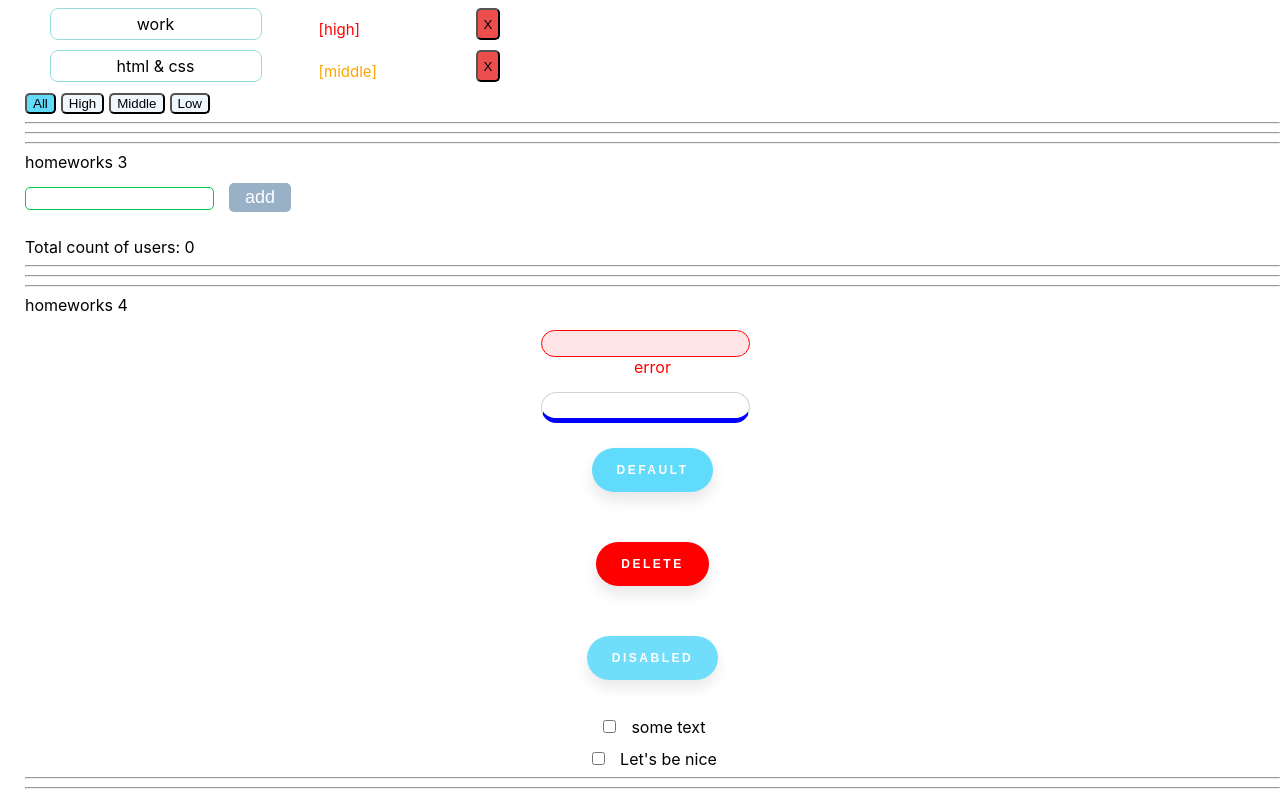
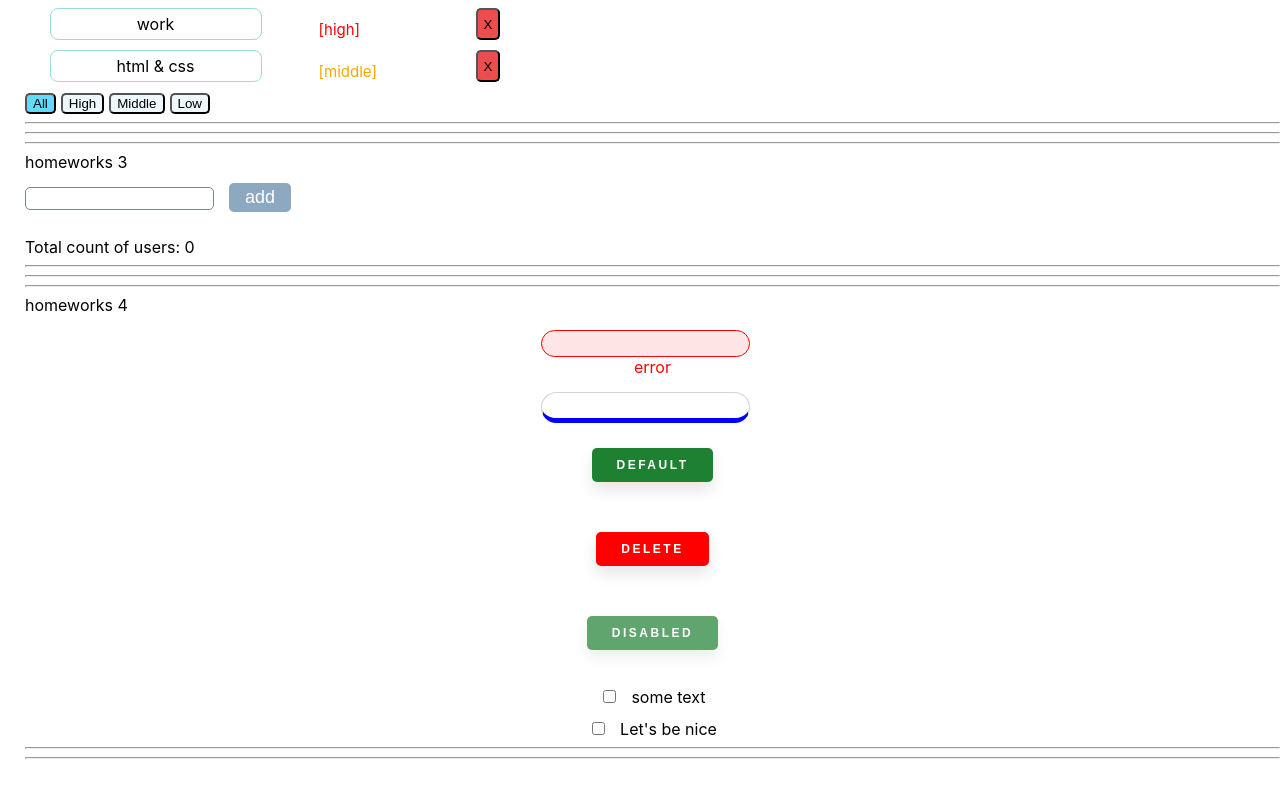
Before and after one commit to zillomoons/homework_ts, a React (Create React App) app: page / in a window 1280 px wide. Shown: the part 411-1208 px from the top of the page. After the commit the page ends 1178 px from the top, so only its background shows below. Built offline with nearby package versions, Linux system fonts and the light colour scheme.

Commit message:
HW4 refactoring

```diff
--- a/src/p1-main/m1-ui/u1-app/App.tsx
+++ b/src/p1-main/m1-ui/u1-app/App.tsx
@@ -4,6 +4,7 @@ import HW1 from '../../../p2-homeworks/h1/HW1'
 import HW2 from "../../../p2-homeworks/h2/HW2";
 import HW3 from "../../../p2-homeworks/h3/HW3";
 import HW4 from "../../../p2-homeworks/h4/HW4";
+import HW5 from "../../../p2-homeworks/h5/HW5";
 
 function App() {
     return (
--- a/src/p2-homeworks/h2/Affairs.tsx
+++ b/src/p2-homeworks/h2/Affairs.tsx
@@ -19,10 +19,11 @@ function Affairs(props: AffairsPropsType) {
         />
     ))
 
-    const setAll = () => props.setFilter('all') // need to fix
-    const setHigh = () => props.setFilter('high')
-    const setMiddle = () => props.setFilter('middle')
-    const setLow = () => props.setFilter('low')
+    // const setAll = () => props.setFilter('all') // need to fix
+    // const setHigh = () => props.setFilter('high')
+    // const setMiddle = () => props.setFilter('middle')
+    // const setLow = () => props.setFilter('low')
+    const filterHandler = (value: FilterType) => props.setFilter(value)
 
     // const onAll = styles.filterBtn + ' ' + (props.filter === 'all' ? styles.activeBtn : '');
     // const onHigh = styles.filterBtn + ' ' + (props.filter === 'high' ? styles.activeBtn : '');
@@ -43,10 +44,10 @@ function Affairs(props: AffairsPropsType) {
             {/*<button className={onMiddle} onClick={setMiddle}>Middle</button>*/}
             {/*<button className={onLow} onClick={setLow}>Low</button>*/}
 
-            <button className={setClass('all')} onClick={setAll}>All</button>
-            <button className={setClass('high')} onClick={setHigh}>High</button>
-            <button className={setClass('middle')} onClick={setMiddle}>Middle</button>
-            <button className={setClass('low')} onClick={setLow}>Low</button>
+            <button className={setClass('all')} onClick={()=>filterHandler('all')}>All</button>
+            <button className={setClass('high')} onClick={()=>filterHandler('high')}>High</button>
+            <button className={setClass('middle')} onClick={()=>filterHandler('middle')}>Middle</button>
+            <button className={setClass('low')} onClick={()=>filterHandler('low')}>Low</button>
         </div>
     )
 }
--- a/src/p2-homeworks/h3/Greeting.module.css
+++ b/src/p2-homeworks/h3/Greeting.module.css
@@ -6,7 +6,7 @@ input {
     outline: none;
 }
 .inputBorder {
-    border: 1px solid #00ca4e;
+    border: 1px solid lightslategrey;
 }
 
 .error {
--- a/src/p2-homeworks/h4/HW4.module.css
+++ b/src/p2-homeworks/h4/HW4.module.css
@@ -11,8 +11,8 @@
 }
 .column button {
     margin: 25px 0;
-    border-radius: 45px;
-    padding: 15px 25px;
+    border-radius: 5px;
+    padding: 10px 25px;
     color: white;
     border: none;
     font-size: 12px;
--- a/src/p2-homeworks/h4/HW4.tsx
+++ b/src/p2-homeworks/h4/HW4.tsx
@@ -36,7 +36,6 @@ function HW4() {
                 <SuperInputText
                     className={s.blue} // проверьте, рабоет ли смешивание классов
                 />
-
                 {/*----------------------------------------------------*/}
 
                 <SuperButton>
@@ -49,7 +48,7 @@ function HW4() {
                     delete {/*// название кнопки попадёт в children*/}
                 </SuperButton>
 
-                <SuperButton disabled>
+                <SuperButton disabled={true}>
                     disabled
                 </SuperButton>
 
--- a/src/p2-homeworks/h4/common/c1-SuperInputText/SuperInputText.module.css
+++ b/src/p2-homeworks/h4/common/c1-SuperInputText/SuperInputText.module.css
@@ -1,5 +1,6 @@
 .superInput {
     border: 1px solid rgba(135, 149, 154, 0.4);
+
 }
 
 .errorInput {
--- a/src/p2-homeworks/h4/common/c1-SuperInputText/SuperInputText.tsx
+++ b/src/p2-homeworks/h4/common/c1-SuperInputText/SuperInputText.tsx
@@ -6,7 +6,7 @@ type DefaultInputPropsType = DetailedHTMLProps<InputHTMLAttributes<HTMLInputElem
 
 // здесь мы говорим что у нашего инпута будут такие же пропсы как у обычного инпута
 // (чтоб не писать value: string, onChange: ...; они уже все описаны в DefaultInputPropsType)
-type SuperInputTextPropsType = DefaultInputPropsType & { // и + ещё пропсы которых нет в стандартном инпуте
+type SuperInputTextPropsType = Omit<DefaultInputPropsType, 'type'>  & { // и + ещё пропсы которых нет в стандартном инпуте
     onChangeText?: (value: string) => void
     onEnter?: () => void
     error?: string
@@ -15,7 +15,7 @@ type SuperInputTextPropsType = DefaultInputPropsType & { // и + ещё проп
 
 const SuperInputText: React.FC<SuperInputTextPropsType> = (
     {
-        type, // достаём и игнорируем чтоб нельзя было задать другой тип инпута
+        // type, // достаём и игнорируем чтоб нельзя было задать другой тип инпута
         onChange, onChangeText,
         onKeyPress, onEnter,
         error,
@@ -40,7 +40,7 @@ const SuperInputText: React.FC<SuperInputTextPropsType> = (
 
     const finalSpanClassName = `${s.error} ${spanClassName ? spanClassName : ''}`
     const finalInputClassName = `${className} ${error ? s.errorInput : s.superInput}` // need to fix with (?:) and s.superInput
-    // const finalInputClassName = `${s.errorInput} ${className}` // need to fix with (?:) and s.superInput
+
 
     return (
         <>
--- a/src/p2-homeworks/h4/common/c2-SuperButton/SuperButton.module.css
+++ b/src/p2-homeworks/h4/common/c2-SuperButton/SuperButton.module.css
@@ -1,26 +1,64 @@
+@keyframes blink {
+    0% {
+        left: -130%;
+    }
+    100% {
+        left: 130%;
+    }
+}
+.buttonStyles {
+    position: relative;
+    margin: 10px;
+    overflow: hidden;
+    cursor: pointer;
+}
+.buttonStyles::after {
+    display: block;
+    content: '';
+    position: absolute;
 
-.default {
-    background-color: #61dbfb;
+    left: -130%;
+    top: 0;
+    height: 100%;
+    width: 20%;
 
+    transform: skew(45deg);
+
+    background-color: #ffffff;
+    opacity: 0.7;
+
+    z-index: 14;
 }
-.default:hover {
-    box-shadow: 0px 15px 20px rgba(97, 219, 251, 0.4);
-    transform: translateY(-7px);
+.buttonStyles:hover::after {
+    /*box-shadow: 0px 15px 20px rgba(97, 219, 251, 0.4);*/
+    /*transform: translateY(-7px);*/
+    animation: blink 0.35s ease;
+}
+.buttonStyles:hover::before{
+    display: block;
+    content: '';
+    position: absolute;
+
+    left: -100vw;
+    top: 0;
+    height: 100vh;
+    width: 300vw;
+
+    background-color: #ffffff;
+    opacity: 0.2;
+
+    z-index: 7;
 }
 
 .red {
     background: red;
 }
-.red:hover {
-    box-shadow: 0px 15px 20px rgba(255, 0, 0, 0.4);
-    transform: translateY(-7px);
+
+.default {
+    background-color: #1e8031;
 }
-button:disabled {
-    opacity: 0.9;
-    cursor: not-allowed;
-
+.buttonStyles:disabled{
+    z-index: -1;
+    cursor: auto;
+    opacity: 0.7;
 }
-button:disabled:hover{
-    transform: none;
-    box-shadow: none;
-}
--- a/src/p2-homeworks/h4/common/c2-SuperButton/SuperButton.tsx
+++ b/src/p2-homeworks/h4/common/c2-SuperButton/SuperButton.tsx
@@ -14,7 +14,7 @@ const SuperButton: React.FC<SuperButtonPropsType> = (
         ...restProps// все остальные пропсы попадут в объект restProps, там же будет children
     }
 ) => {
-    const finalClassName = `${red ? s.red : s.default} ${className}`
+    const finalClassName = `${s.buttonStyles} ${red ? s.red : s.default} `
 
     return (
         <button
--- a/src/p2-homeworks/h4/common/c3-SuperCheckbox/SuperCheckbox.tsx
+++ b/src/p2-homeworks/h4/common/c3-SuperCheckbox/SuperCheckbox.tsx
@@ -21,10 +21,8 @@ const SuperCheckbox: React.FC<SuperCheckboxPropsType> = (
 ) => {
     const onChangeCallback = (e: ChangeEvent<HTMLInputElement>) => {
         // сделайте так чтоб работал onChange и onChangeChecked
-        if (onChangeChecked){
-            onChangeChecked(e.currentTarget.checked)
-        }
-
+        onChange && onChange(e)
+        onChangeChecked && onChangeChecked(e.currentTarget.checked)
     }
 
     const finalInputClassName = `${s.checkbox} ${className ? className : ''}`
```
